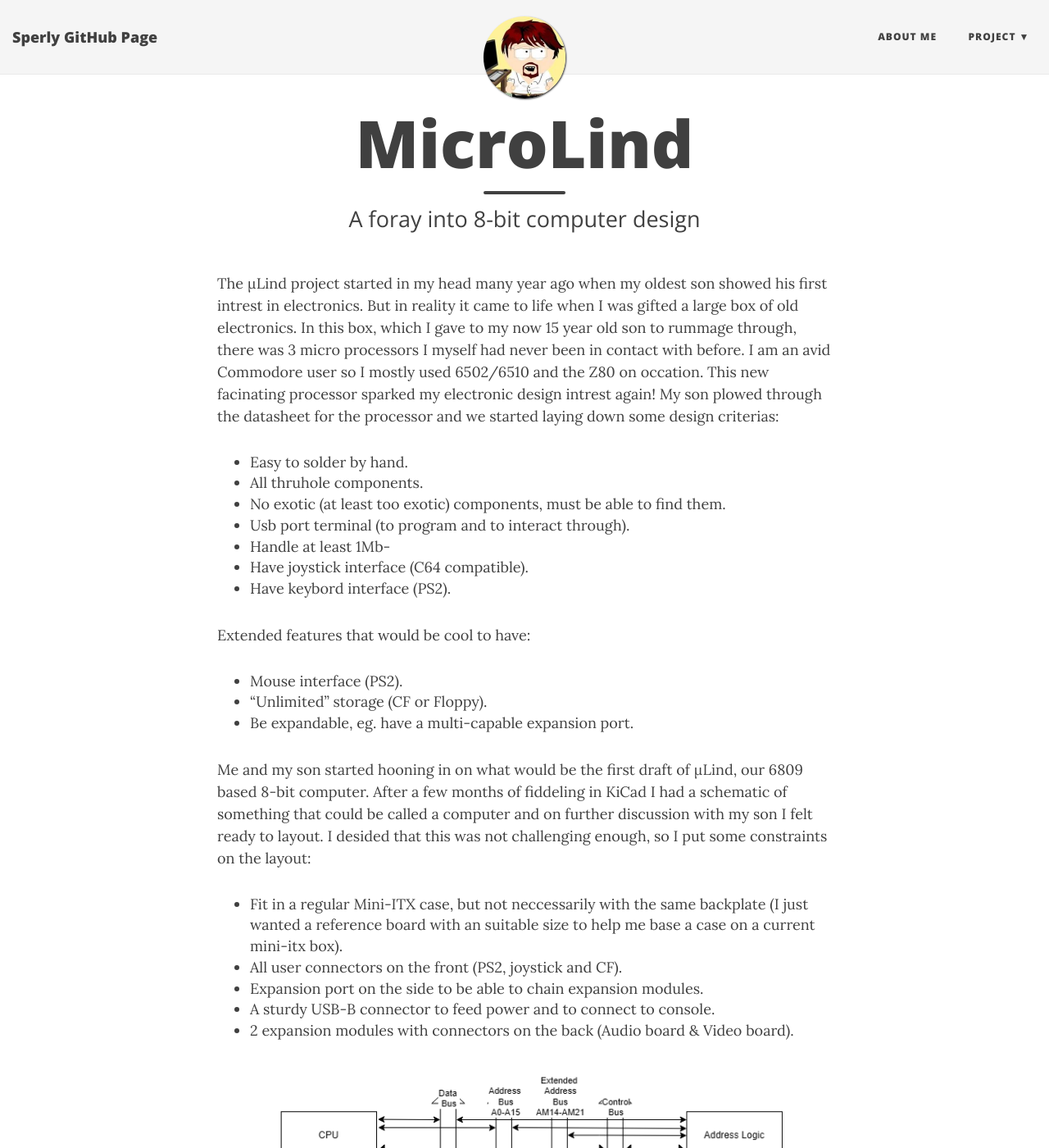
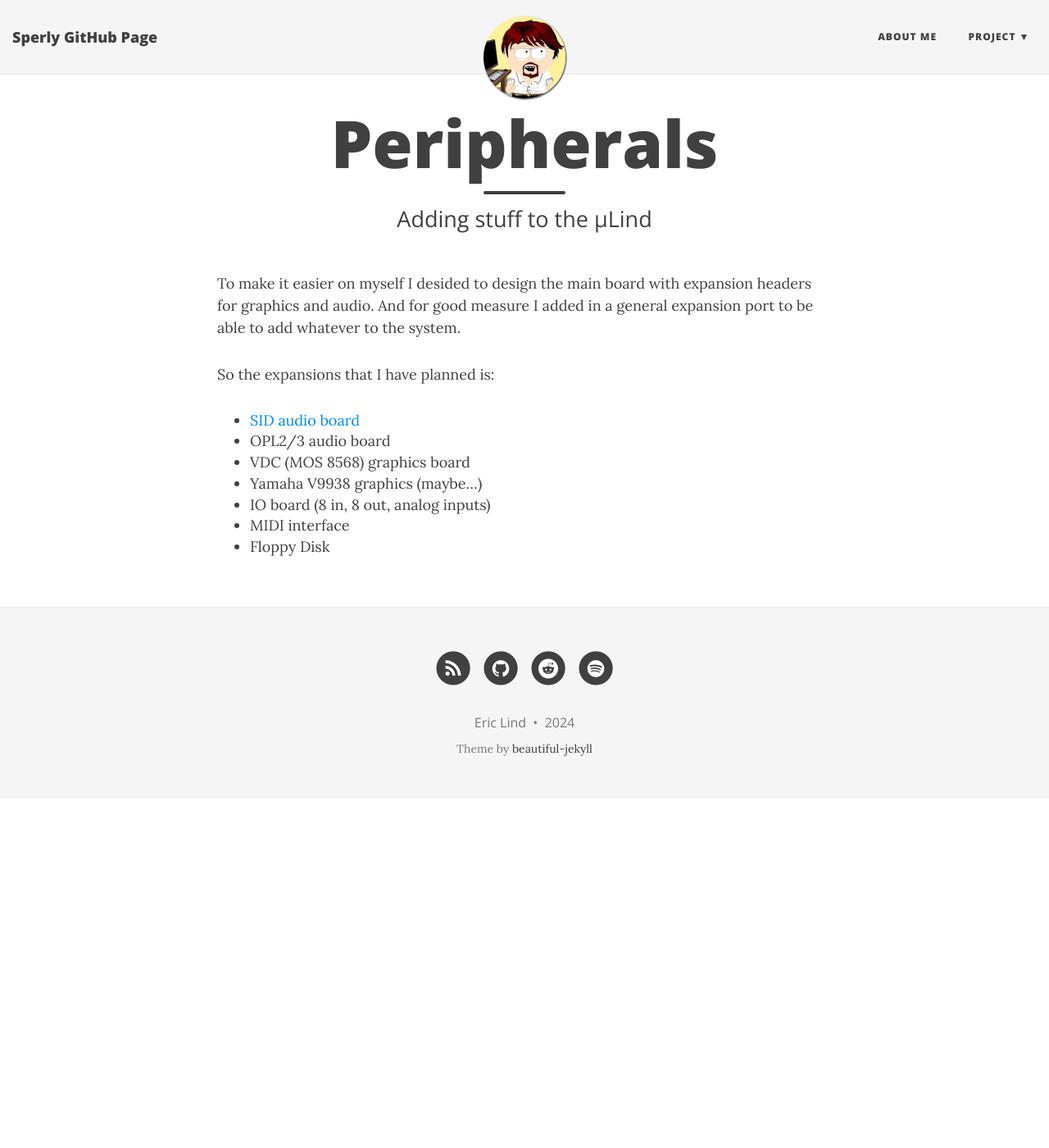
Before and after one commit to sperly/sperly.github.io, a Jekyll site: the page built from microlind/peripherals.md, in a window 1280 px wide and 1400 px high. Shown: the whole window at 82% size. Built offline with Jekyll 4.4.1, drawn with Linux system fonts in a browser that asks for light colours; nearby versions of some CDN libraries; some of the changed text lies outside the part shown.

Commit message:
Update peripherals.md

```diff
--- a/microlind/peripherals.md
+++ b/microlind/peripherals.md
@@ -1,54 +1,17 @@
 ---
 layout: page
-title: MicroLind
-subtitle: A foray into 8-bit computer design
+title: Peripherals
+subtitle: Adding stuff to the µLind
 ---
 
-The µLind project started in my head many year ago when my oldest son showed his first intrest in electronics. But in reality it came to life when I was gifted a large box of old electronics.
-In this box, which I gave to my now 15 year old son to rummage through, there was 3 micro processors I myself had never been in contact with before. I am an avid Commodore user so I mostly used 6502/6510 and the Z80 on occation.
-This new facinating processor sparked my electronic design intrest again! My son plowed through the datasheet for the processor and we started laying down some design criterias:
+To make it easier on myself I desided to design the main board with expansion headers for graphics and audio. And for good measure I added in a general expansion port to be able to add whatever to the system.
 
-- Easy to solder by hand.
-- All thruhole components.
-- No exotic (at least too exotic) components, must be able to find them.
-- Usb port terminal (to program and to interact through).
-- Handle at least 1Mb-
-- Have joystick interface (C64 compatible).
-- Have keybord interface (PS2).
+So the expansions that I have planned is:
 
-Extended features that would be cool to have:
-
-- Mouse interface (PS2).
-- "Unlimited" storage (CF or Floppy).
-- Be expandable, eg. have a multi-capable expansion port.
-
-Me and my son started hooning in on what would be the first draft of µLind, our 6809 based 8-bit computer.
-After a few months of fiddeling in KiCad I had a schematic of something that could be called a computer and on further discussion with my son I felt ready to layout.
-I desided that this was not challenging enough, so I put some constraints on the layout:
-
-- Fit in a regular Mini-ITX case, but not neccessarily with the same backplate (I just wanted a reference board with an suitable size to help me base a case on a current mini-itx box).
-- All user connectors on the front (PS2, joystick and CF).
-- Expansion port on the side to be able to chain expansion modules.
-- A sturdy USB-B connector to feed power and to connect to console.
-- 2 expansion modules with connectors on the back (Audio board & Video board).
-
-![System Architecture](/img/system-architecture.png)
-
-I boiled it down to an "simple" architecture shown above.
-
-With this in mind and a "feature complete" computer I started doing the actual pcb layout. This task was far more daunting than I would have guessed, I could not get it done.
-
-![Motherboard-Goal](/img/motherboard.png)
-
-After several weeks of just staring at the mostly empty board I got the excellent idea of doing the layout in stages:
-
-| Stage | Content | State |
-| :------ |:--- | :--- |
-| 1 | CPU, ROM, Low RAM, Serial Port and one expansion port (To debug easier) | Finished & Ordered |
-| 2 | Stage 1 + High Ram, Address Logic (For banking etc.), Interupt Logic, three expansion ports (Audio, Video and External) | Layout in progress |
-| 3 | Stage 2 + PS2 (Mouse & Keyboard), Joystick Ports, Internal Storage Option (CF) | Designed |
-
-No more than 3 days after this desicion I finished with the general layout and routing. I now let my son review the schematics and the routing with datasheets of all components.
-After 3 reviews and revisions we desided to order the board and call stage 1 closed.
-
-This is where the project is today, avaiting hardware to test and start to develop a BIOS on.
+* [SID audio board](/microlind/peripherals/sid-board)
+* OPL2/3 audio board
+* VDC (MOS 8568) graphics board
+* Yamaha V9938 graphics (maybe...)
+* IO board (8 in, 8 out, analog inputs)
+* MIDI interface
+* Floppy Disk
```
